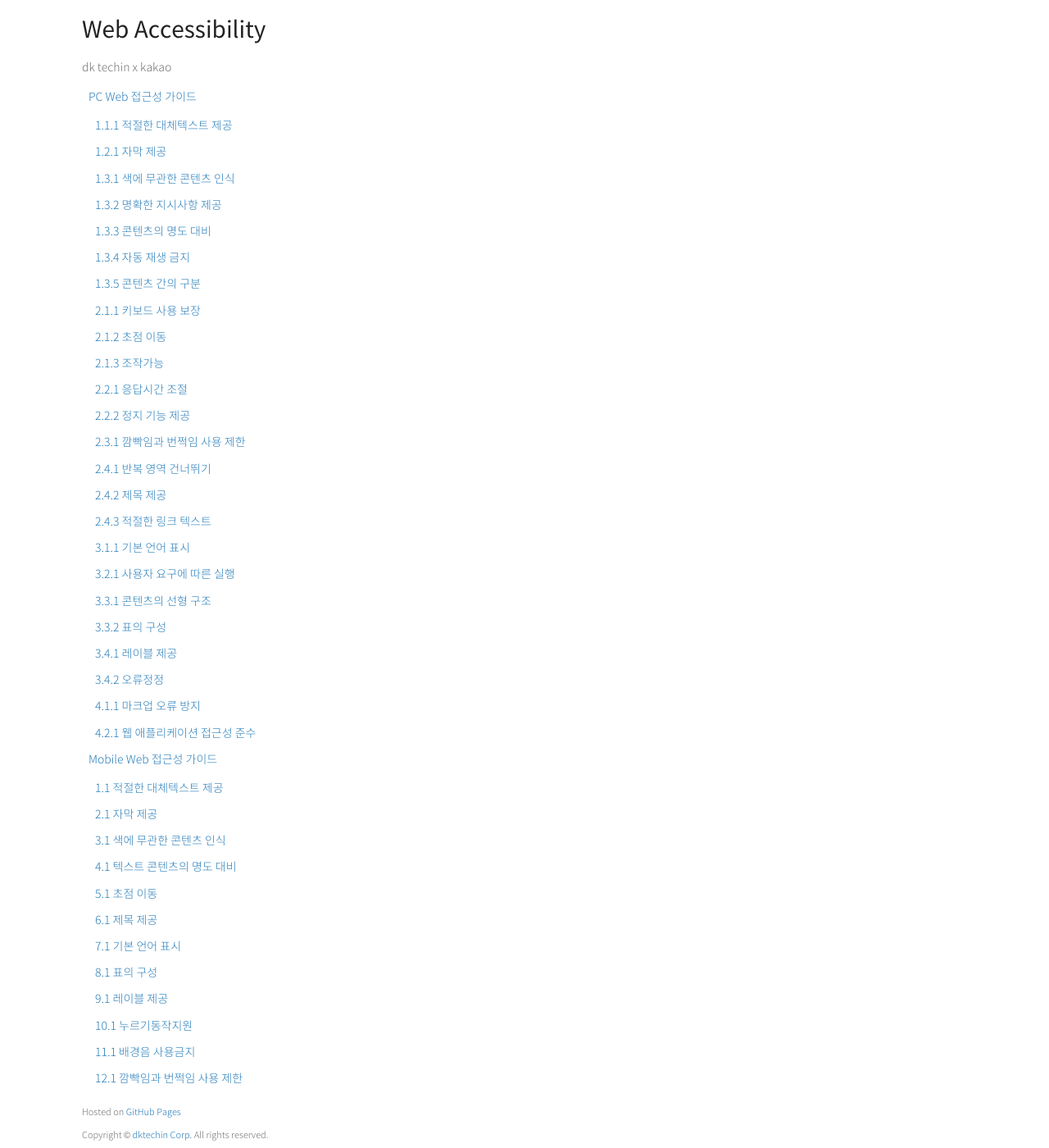
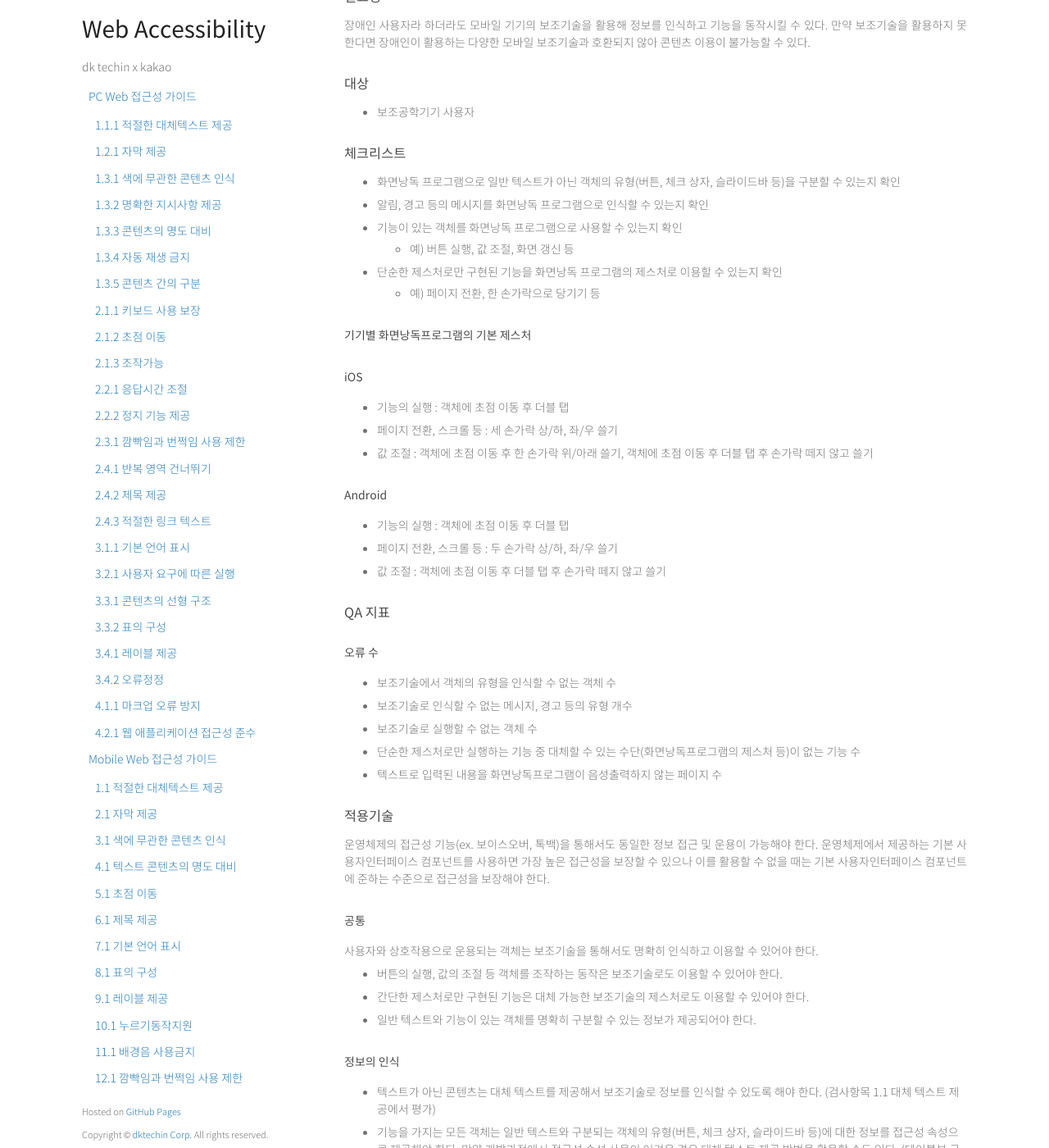
Before and after one commit to daum-a11y/web-a11y-guide, a Jekyll site: the page built from mobile/print_view.md, in a window 1280 px wide and 1400 px high, scrolled down 14334 px. Shown: the whole window at 82% size. Built offline with Jekyll 4.4.1, drawn with Linux system fonts in a browser that asks for light colours; our own code applies the rules of GitHub Pages for plain Markdown files; some of the changed text lies outside the part shown.

```diff
--- a/mobile/print_view.md
+++ b/mobile/print_view.md
@@ -537,3 +537,72 @@ mm 단위 pixel 변환 표
 * 일관성있는 UI를 제공하기 위한 방법
   * Mobile Web 개발에 앞서서 디자인이 끝난 후에는 반드시 일관성 있는 UI로 가이드라인 작성
   * 개발할 때 컨트롤의 위치와 방법이 동일하도록 한다.
+
+
+---
+
+## 검사항목 16.1 보조기술 지원
+운영체제에서 지원하는 보조기술을 활용할 수 있어야 한다.
+
+### 필요성
+장애인 사용자라 하더라도 모바일 기기의 보조기술을 활용해 정보를 인식하고 기능을 동작시킬 수 있다. 만약 보조기술을 활용하지 못한다면 장애인이 활용하는 다양한 모바일 보조기술과 호환되지 않아 콘텐츠 이용이 불가능할 수 있다.
+
+### 대상
+* 보조공학기기 사용자
+
+### 체크리스트
+* 화면낭독 프로그램으로 일반 텍스트가 아닌 객체의 유형(버튼, 체크 상자, 슬라이드바 등)을 구분할 수 있는지 확인
+* 알림, 경고 등의 메시지를 화면낭독 프로그램으로 인식할 수 있는지 확인
+* 기능이 있는 객체를 화면낭독 프로그램으로 사용할 수 있는지 확인
+  * 예) 버튼 실행, 값 조절, 화면 갱신 등
+* 단순한 제스처로만 구현된 기능을 화면낭독 프로그램의 제스처로 이용할 수 있는지 확인
+  * 예) 페이지 전환, 한 손가락으로 당기기 등
+
+#### 기기별 화면낭독프로그램의 기본 제스처
+
+##### iOS
+* 기능의 실행 : 객체에 초점 이동 후 더블 탭
+* 페이지 전환, 스크롤 등 : 세 손가락 상/하, 좌/우 쓸기
+* 값 조절 : 객체에 초점 이동 후 한 손가락 위/아래 쓸기, 객체에 초점 이동 후 더블 탭 후 손가락 떼지 않고 쓸기
+
+##### Android
+* 기능의 실행 : 객체에 초점 이동 후 더블 탭
+* 페이지 전환, 스크롤 등 : 두 손가락 상/하, 좌/우 쓸기
+* 값 조절 : 객체에 초점 이동 후 더블 탭 후 손가락 떼지 않고 쓸기
+
+### QA 지표
+#### 오류 수
+* 보조기술에서 객체의 유형을 인식할 수 없는 객체 수
+* 보조기술로 인식할 수 없는 메시지, 경고 등의 유형 개수
+* 보조기술로 실행할 수 없는 객체 수
+* 단순한 제스처로만 실행하는 기능 중 대체할 수 있는 수단(화면낭독프로그램의 제스처 등)이 없는 기능 수
+* 텍스트로 입력된 내용을 화면낭독프로그램이 음성출력하지 않는 페이지 수
+
+
+### 적용기술
+운영체제의 접근성 기능(ex. 보이스오버, 톡백)을 통해서도 동일한 정보 접근 및 운용이 가능해야 한다. 운영체제에서 제공하는 기본 사용자인터페이스 컴포넌트를 사용하면 가장 높은 접근성을 보장할 수 있으나 이를 활용할 수 없을 때는 기본 사용자인터페이스 컴포넌트에 준하는 수준으로 접근성을 보장해야 한다.
+
+#### 공통
+사용자와 상호작용으로 운용되는 객체는 보조기술을 통해서도 명확히 인식하고 이용할 수 있어야 한다.
+
+* 버튼의 실행, 값의 조절 등 객체를 조작하는 동작은 보조기술로도 이용할 수 있어야 한다.
+* 간단한 제스처로만 구현된 기능은 대체 가능한 보조기술의 제스처로도 이용할 수 있어야 한다.
+* 일반 텍스트와 기능이 있는 객체를 명확히 구분할 수 있는 정보가 제공되어야 한다.
+
+##### 정보의 인식
+
+* 텍스트가 아닌 콘텐츠는 대체 텍스트를 제공해서 보조기술로 정보를 인식할 수 있도록 해야 한다. (검사항목 1.1 대체 텍스트 제공에서 평가)
+* 기능을 가지는 모든 객체는 일반 텍스트와 구분되는 객체의 유형(버튼, 체크 상자, 슬라이드바 등)에 대한 정보를 접근성 속성으로 제공해야 한다. 만약 개발과정에서 접근성 속성 사용이 어려운 경우 대체 텍스트 제공 방법을 활용할 수도 있다. (테이블뷰 구성의 화면에서 기능이 있는 객체를 버튼으로 읽지 않는 경우도 해당)
+
+##### 기능의 운용
+
+* 버튼의 실행 및 값의 조절 등 객체를 조작하는 동작이 있는 경우 보조기술을 통해서도 해당 기능을 동등한 수준으로 이용할 수 있어야 한다.
+  * 예) 볼륨조절 슬라이더 등
+* 단순한 제스처로만 특정 기능을 실행할 때 그에 동등한 기능을 화면낭독기의 제스처로 대체할 수 있어야 한다.
+  * 예) 롤링 콘텐츠 쓸어넘기기
+  * 한 손가락 쓸기 = 세 손가락 쓸기(iOS) / 두 손가락 쓸기 (Android)
+
+##### TTS 언어지원
+
+* 콘텐츠 영역에 사용된 언어에 맞는 기본언어를 설정한다.
+* 기본 언어를 영문으로 설정하고 한국어 콘텐츠를 탐색할 경우, 화면낭독프로그램이 텍스트를 전혀 읽어내지 못하는 현상이 발생한다.
```
Also changed, not shown: mobile/16.1.md (added, +71 -0 lines).
